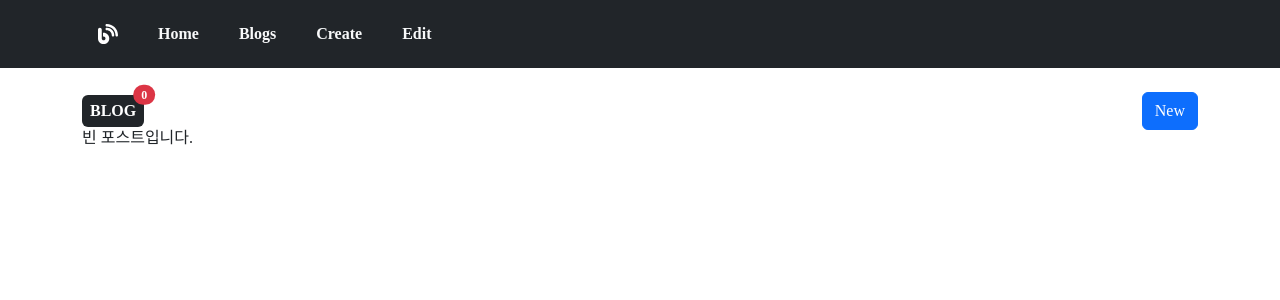
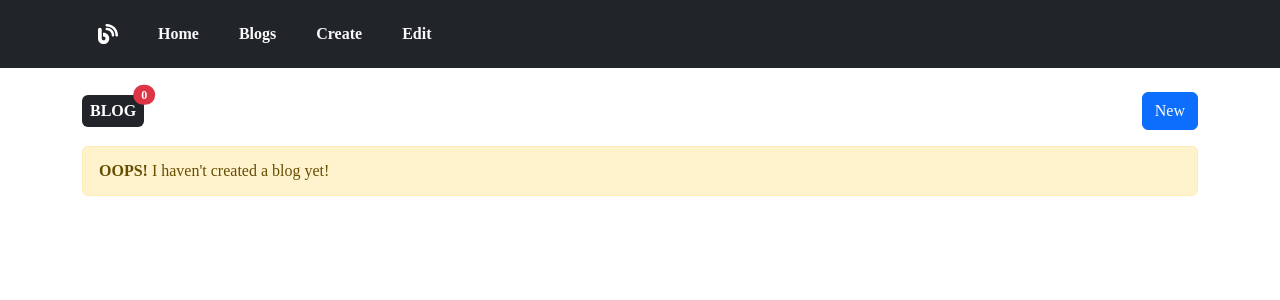
Before and after one commit to Lee-Sang-Beom/study_react_basic, a React (Create React App) app: page /blogs in a window 1280 px wide. Shown: the top 300 px of the page. Built offline with nearby package versions, Linux system fonts and the light colour scheme; data requests are answered from the project's data file.

Commit message:
Screen composition when there is no blog

```diff
--- a/src/pages/ListPage.js
+++ b/src/pages/ListPage.js
@@ -37,7 +37,17 @@ export default function ListPage() {
     }
 
     if (!posts.length) {
-      return <div>빈 포스트입니다.</div>;
+      return (
+        <>
+          <div
+            className="mt-3 alert alert-warning alert-dismissible fade show"
+            role="alert"
+          >
+            <span className="fw-semibold">OOPS!</span> I haven't created a blog
+            yet!
+          </div>
+        </>
+      );
     } else {
       return posts.map((post) => (
         <Card
@@ -61,7 +71,7 @@ export default function ListPage() {
       <div className="d-flex justify-content-between align-items-center">
         <p className="text-bg-dark position-relative p-2 rounded fw-semibold">
           BLOG
-          <span class="position-absolute top-0 start-100 translate-middle badge rounded-pill bg-danger">
+          <span className="position-absolute top-0 start-100 translate-middle badge rounded-pill bg-danger">
             <span>{posts && posts.length}</span>
           </span>
         </p>
```
